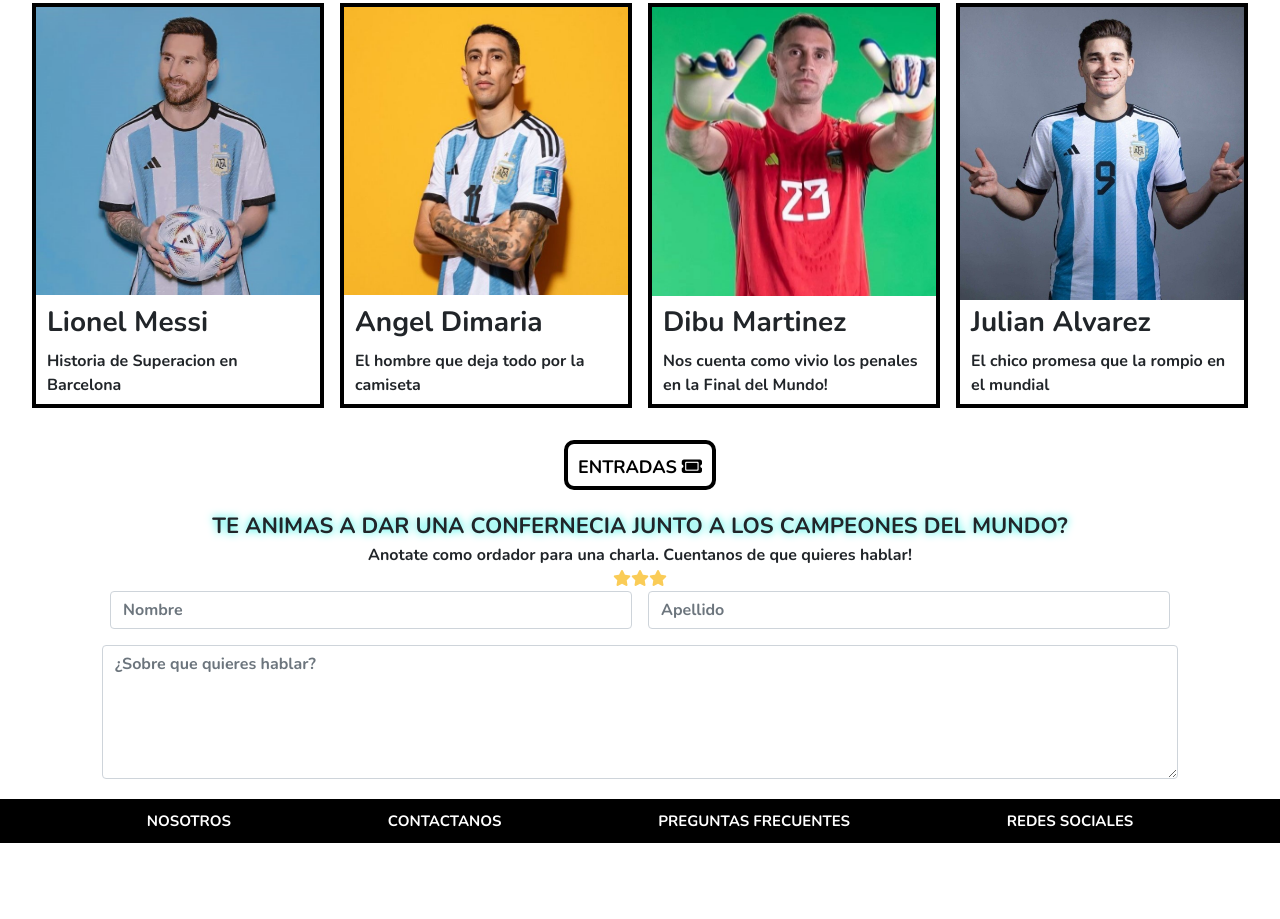
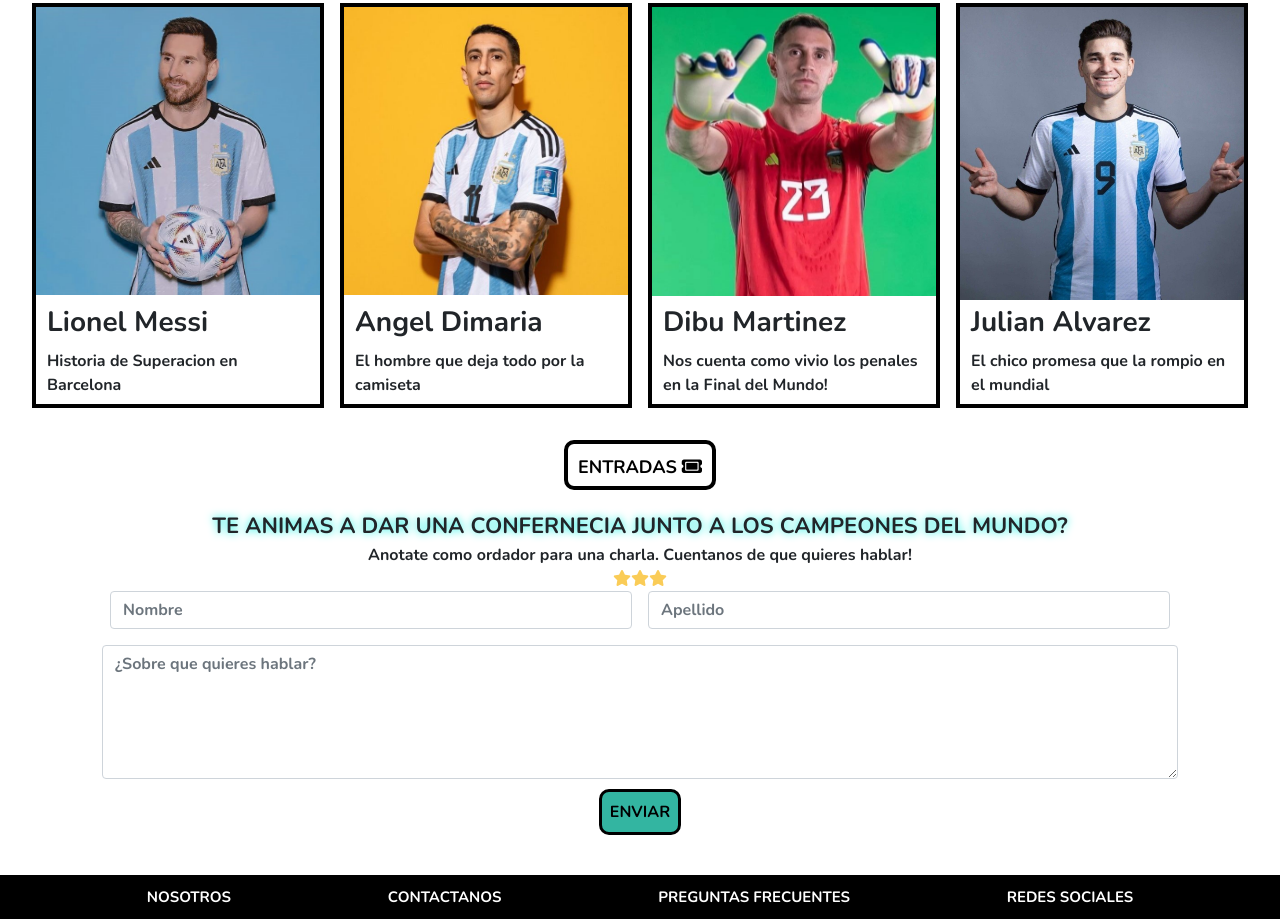
Before and after one commit to dieverges/grupo6.github.io, a plain HTML site: page index.html in a window 1280 px wide. Shown: the part 677-1596 px from the top of the page. Before the commit the page ends 1520 px from the top, so only its background shows below. Drawn offline with nearby package versions, Linux system fonts and the light colour scheme.

Commit message:
agregando boton de enviar en vista principal

```diff
--- a/Resources/css/styles.css
+++ b/Resources/css/styles.css
@@ -288,3 +288,16 @@
     border-radius: 10px;
     font-size: 20px;
 }
+.botones-form-i{
+    border: solid;
+    background-color:#33b5a1;
+    padding: 8px;
+    margin: 0px 10px 10px 10px;
+    border-radius: 10px;
+    text-align: center;
+}
+.caja-boton{
+    display: flex;
+    justify-content: center;
+    padding: 10px;
+}
--- a/index.html
+++ b/index.html
@@ -149,6 +149,9 @@
 
             <textarea class="form-control" rows="5" id="comment" name="text" placeholder="¿Sobre que quieres hablar?"></textarea>
           </div>
+          <div class="caja-boton">
+            <input  id="tonbo" type="submit" value="ENVIAR" class="botones-form-i">
+          </div>
         </form>
 
         <footer class="footer">
```
